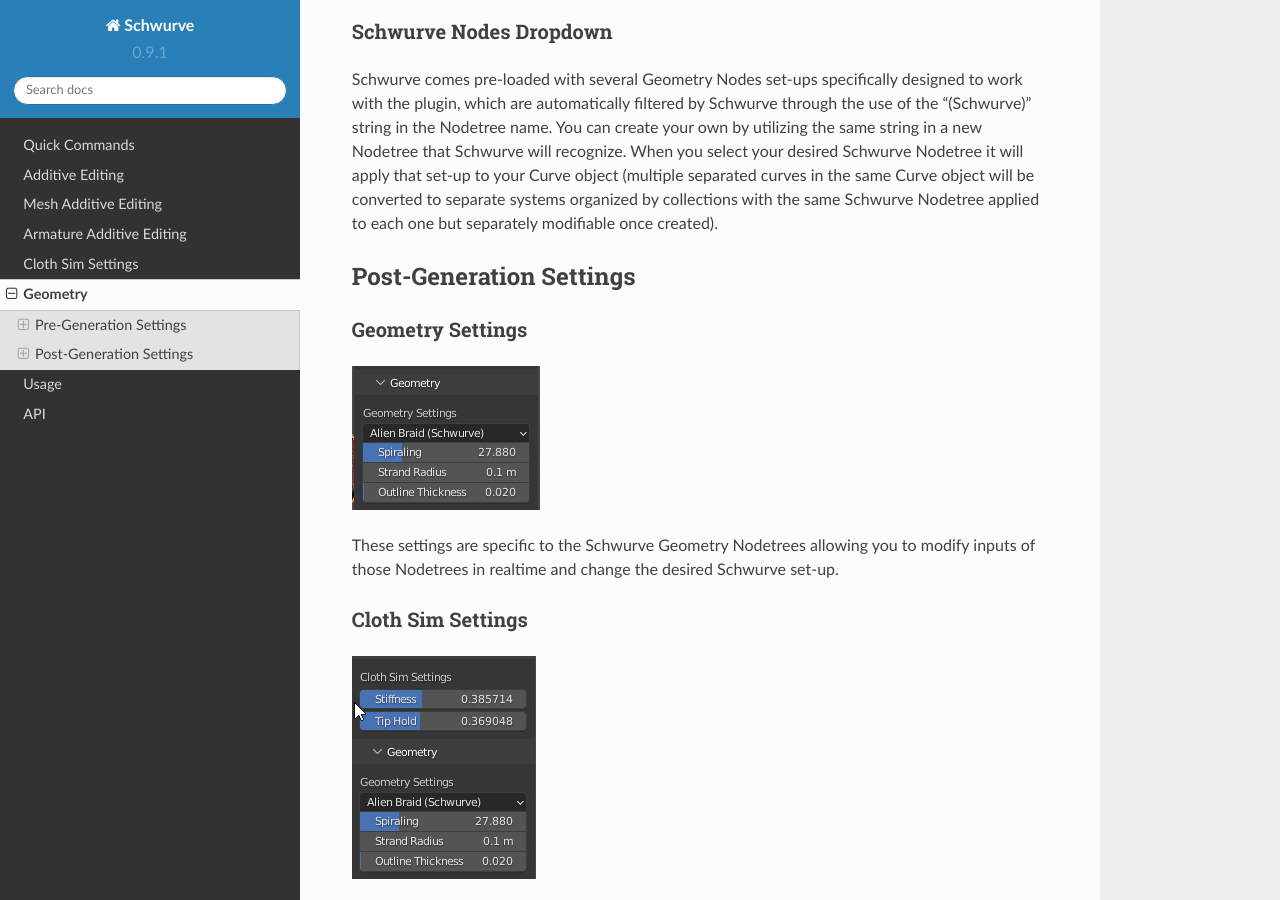
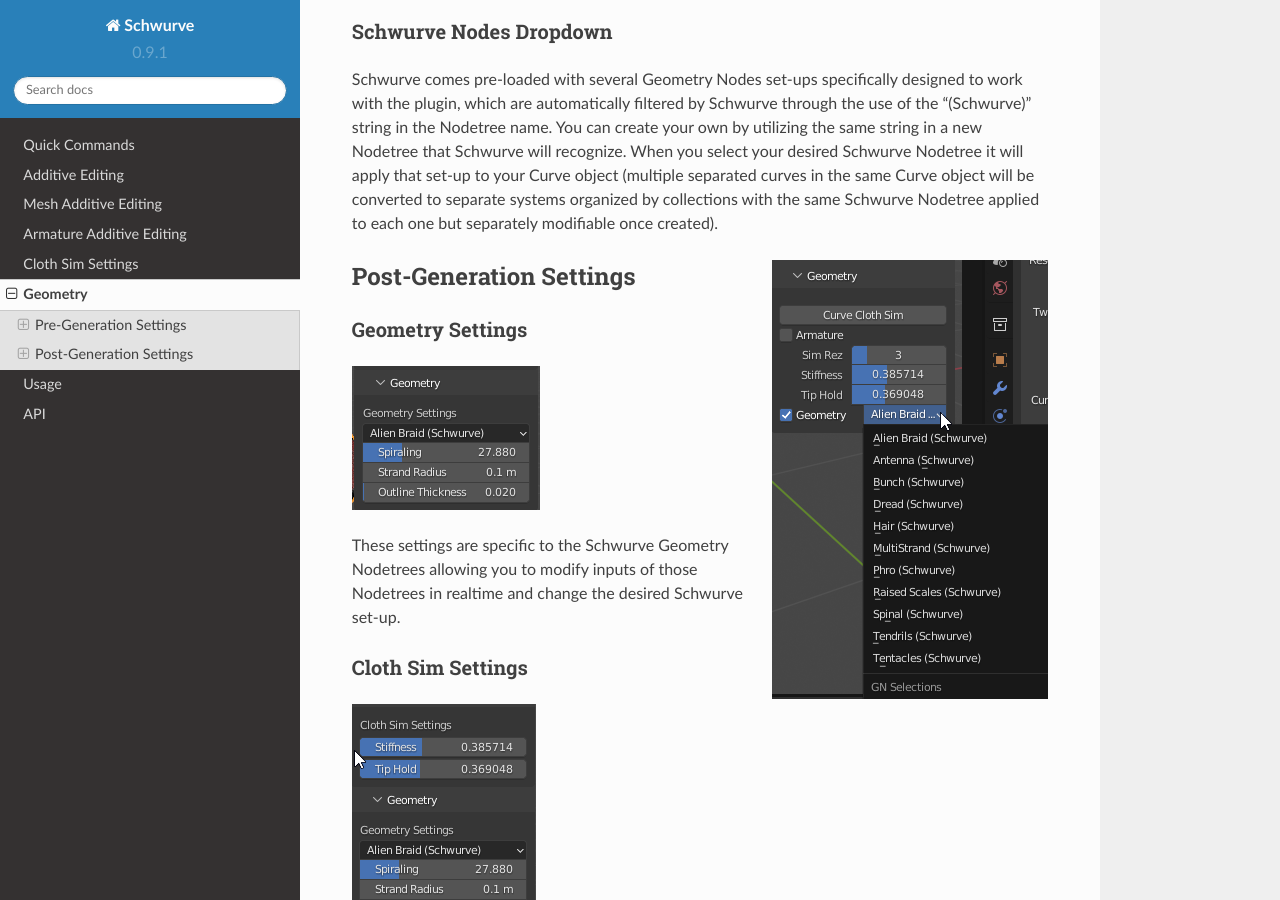
Before and after one commit to Ayjent/SchwurveTest, a Sphinx documentation site: the page built from docs/source/geometry.rst, in a window 1280 px wide and 900 px high, scrolled down 1484 px. Built offline with Sphinx 7.4.7 and the Read the Docs theme 2.0.0, drawn with Linux system fonts in a browser that asks for light colours.

Commit message:
Update geometry.rst

```diff
--- a/docs/source/geometry.rst
+++ b/docs/source/geometry.rst
@@ -76,6 +76,9 @@
 When you select your desired Schwurve Nodetree it will apply that set-up to your Curve object (multiple separated curves in the same Curve object will be
 converted to separate systems organized by collections with the same Schwurve Nodetree applied to each one but separately modifiable once created).
 
+.. figure:: ../_static/PreGen-SchwurveDropdown.png
+   :align: right
+
 Post-Generation Settings
 ------------------------
 
```
